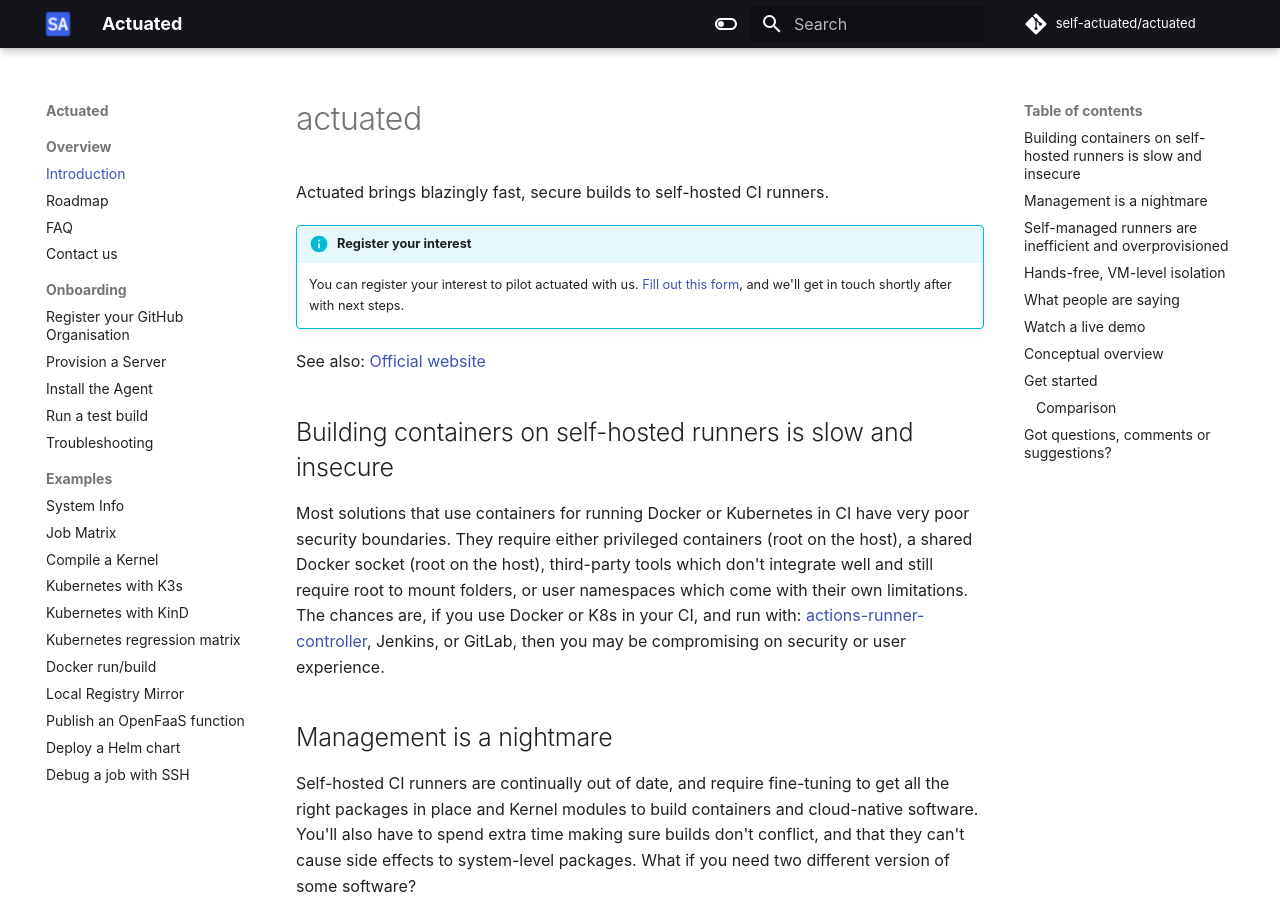
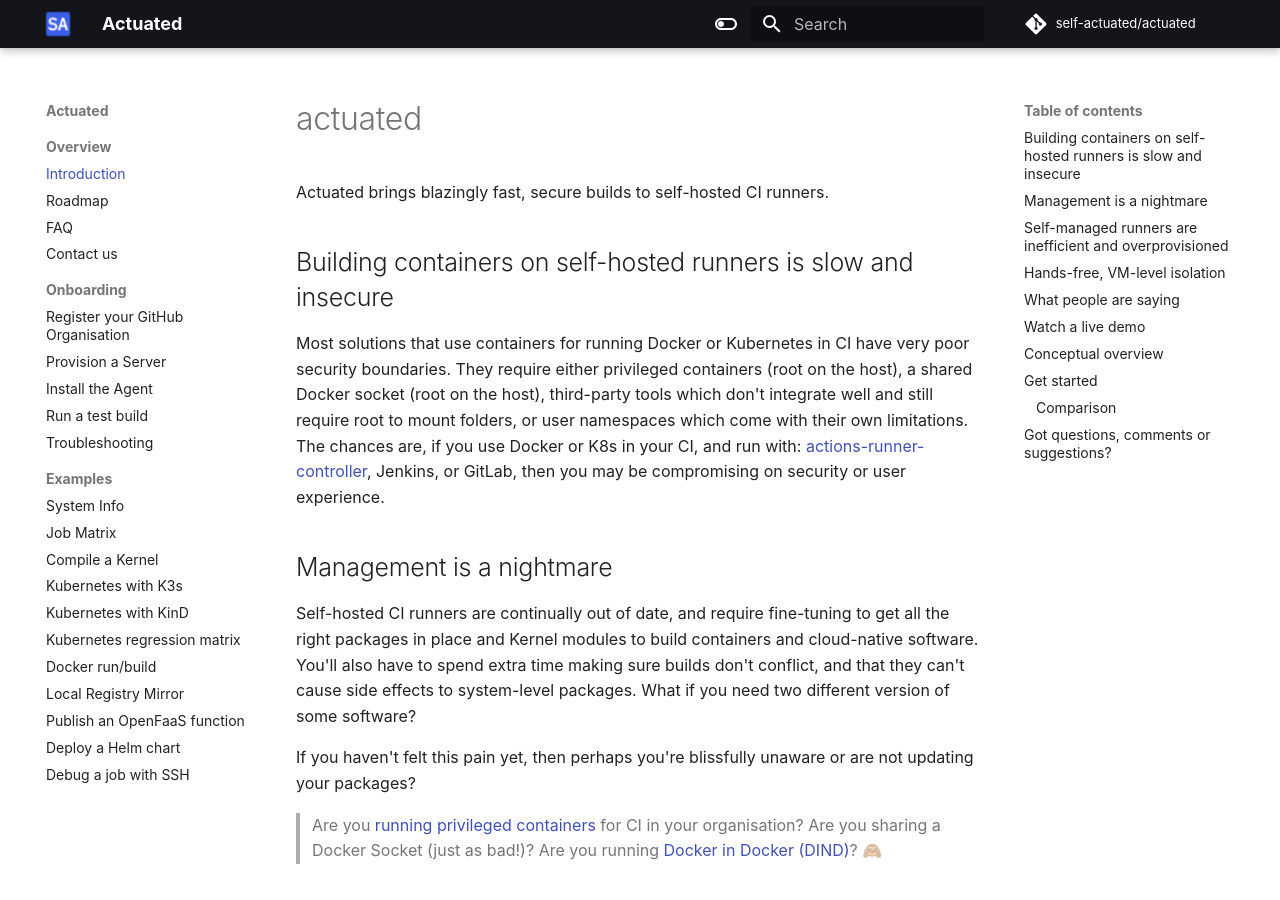
Before and after one commit to welteki/docs.actuated.dev, an MkDocs documentation site: the page built from docs/index.md, in a window 1280 px wide and 900 px high. Built offline with MkDocs 1.6.1 and Material for MkDocs 9.7.7, drawn with Linux system fonts in a browser that asks for light colours; some web fonts are replaced; some of the changed text lies outside the part shown.

Commit message:
Remove registration call out
Signed-off-by: Alex Ellis (OpenFaaS Ltd) <alexellis2@gmail.com>

```diff
--- a/docs/index.md
+++ b/docs/index.md
@@ -1,11 +1,6 @@
 # actuated
 
 Actuated brings blazingly fast, secure builds to self-hosted CI runners.
-
-!!! info "Register your interest"
-    You can register your interest to pilot actuated with us. [Fill out this form](https://forms.gle/8XmpTTWXbZwWkfqT6), and we'll get in touch shortly after with next steps.
-
-See also: [Official website](https://actuated.dev/)
 
 ## Building containers on self-hosted runners is slow and insecure
 
@@ -99,7 +94,7 @@
 
 ## Get started
 
-* [Register for the pilot](register)
+* [Start a subscription or book a call to find out more](register)
 * [Read the FAQ](faq)
 * [Enable actuated for an existing repository](test-build)
 * [Read more in the announcement: Blazing fast CI with MicroVMs](https://blog.alexellis.io/blazing-fast-ci-with-microvms/)
@@ -107,7 +102,6 @@
 ### Comparison
 
 Feel free [to book a call with us](register) if you'd like to understand this comparison in more detail.
-
 
 | Solution                     | Isolated VM          | Speed       | Efficient spread of jobs | Safely build public repos? | ARM64 support | Maintenance required      | Cost                      |
 |------------------------------|----------------------|-------------|--------------------------|----------------------------|---------------|---------------------------|---------------------------|
```
